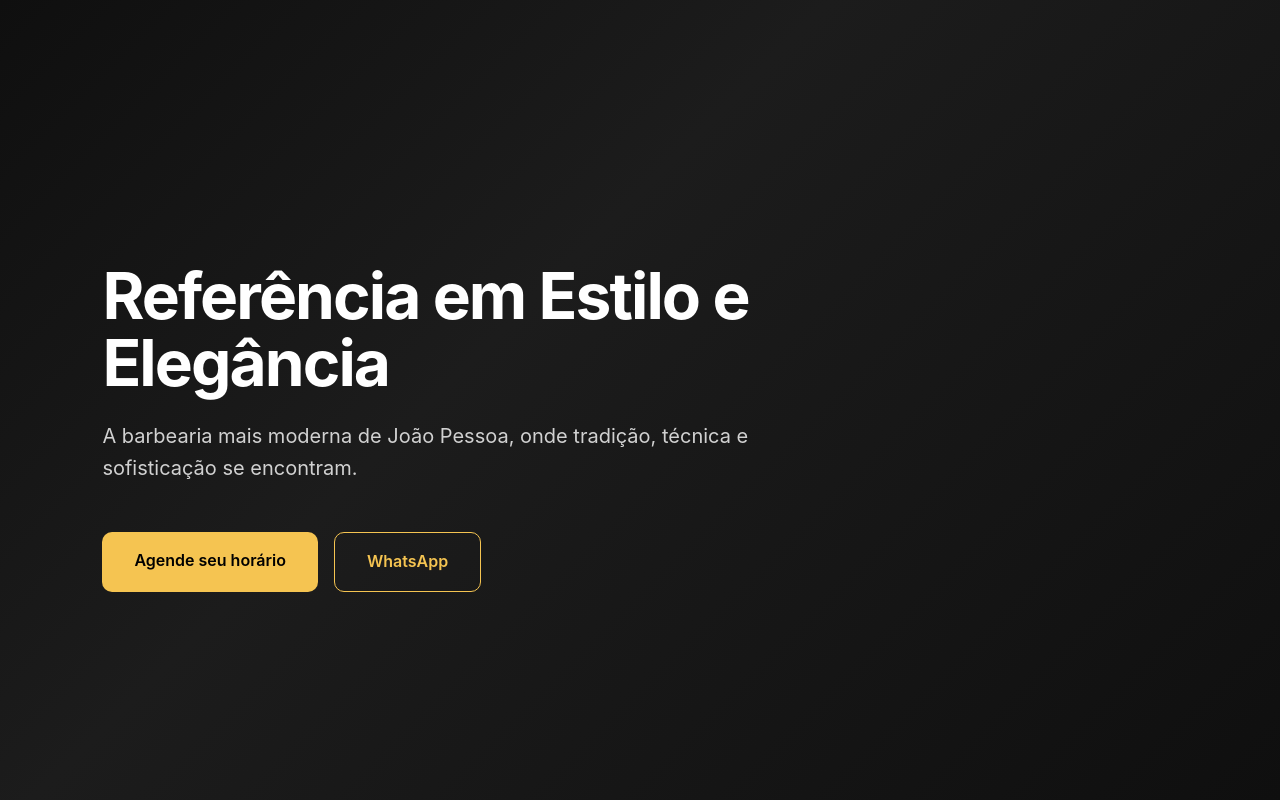
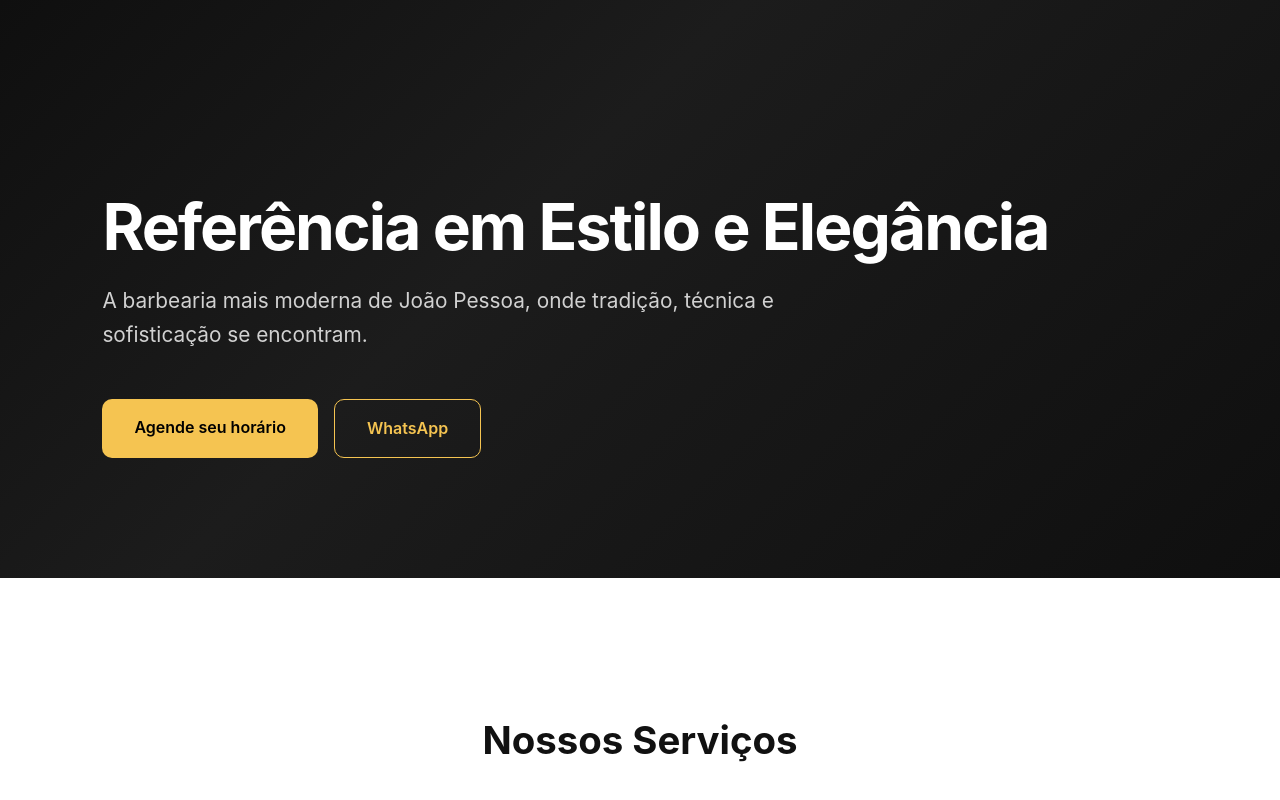
Before and after one commit to andersonato/landing-template, a Next.js app: page / in a window 1280 px wide. Shown: the top 800 px of the page. Built offline with nearby package versions, Linux system fonts and the light colour scheme.

Commit message:
chore: adjust hero proportions

```diff
--- a/app/components/Hero.jsx
+++ b/app/components/Hero.jsx
@@ -4,22 +4,26 @@ export default function Hero({
   primaryCta,
   secondaryCta,
 }) {
+  if (!title) return null;
+
   return (
     <section
       style={{
-        minHeight: "100vh",
-        display: "flex",
-        alignItems: "center",
-        padding: "0 8%",
+        padding: "140px 8% 120px",
         background:
           "linear-gradient(135deg, #0f0f0f 0%, #1c1c1c 40%, #0f0f0f 100%)",
         color: "#fff",
       }}
     >
-      <div style={{ maxWidth: "720px" }}>
+      <div
+        style={{
+          maxWidth: "1200px",
+          margin: "0 auto",
+        }}
+      >
         <h1
           style={{
-            fontSize: "clamp(2.5rem, 5vw, 4rem)",
+            fontSize: "clamp(2.8rem, 5vw, 4.2rem)",
             lineHeight: "1.05",
             fontWeight: "700",
             marginBottom: "24px",
@@ -29,18 +33,28 @@ export default function Hero({
           {title}
         </h1>
 
+        {subtitle && (
           <p
             style={{
-            fontSize: "1.25rem",
+              fontSize: "1.3rem",
               lineHeight: "1.6",
               color: "#d1d1d1",
               marginBottom: "48px",
+              maxWidth: "720px",
             }}
           >
             {subtitle}
           </p>
+        )}
 
-        <div style={{ display: "flex", gap: "16px", flexWrap: "wrap" }}>
+        <div
+          style={{
+            display: "flex",
+            gap: "16px",
+            flexWrap: "wrap",
+          }}
+        >
+          {primaryCta?.text && primaryCta?.link && (
             <a
               href={primaryCta.link}
               style={{
@@ -55,7 +69,9 @@ export default function Hero({
             >
               {primaryCta.text}
             </a>
+          )}
 
+          {secondaryCta?.text && secondaryCta?.link && (
             <a
               href={secondaryCta.link}
               style={{
@@ -70,6 +86,7 @@ export default function Hero({
             >
               {secondaryCta.text}
             </a>
+          )}
         </div>
       </div>
     </section>
```
Lines whose indentation alone changed are shown as unchanged.
